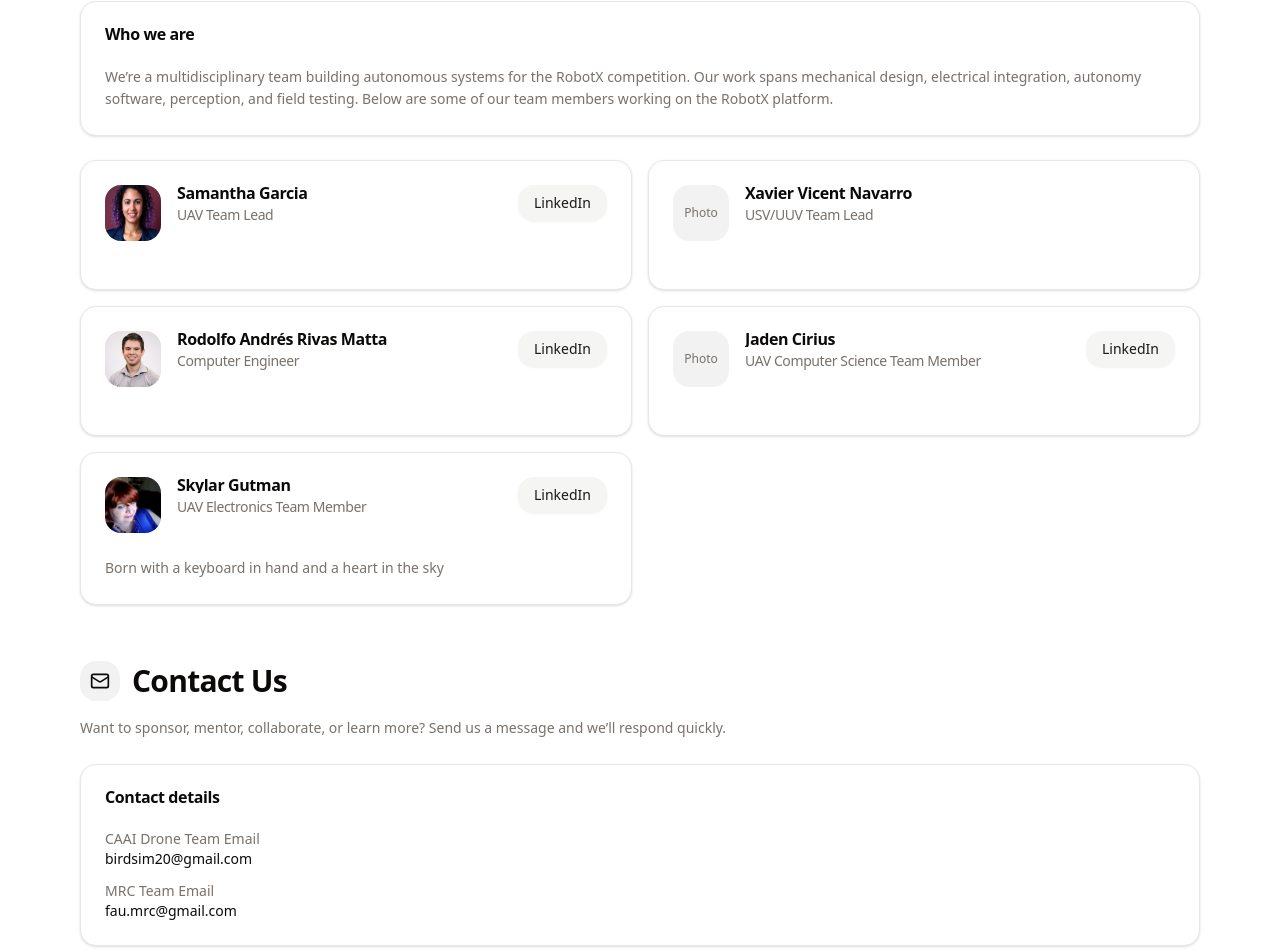
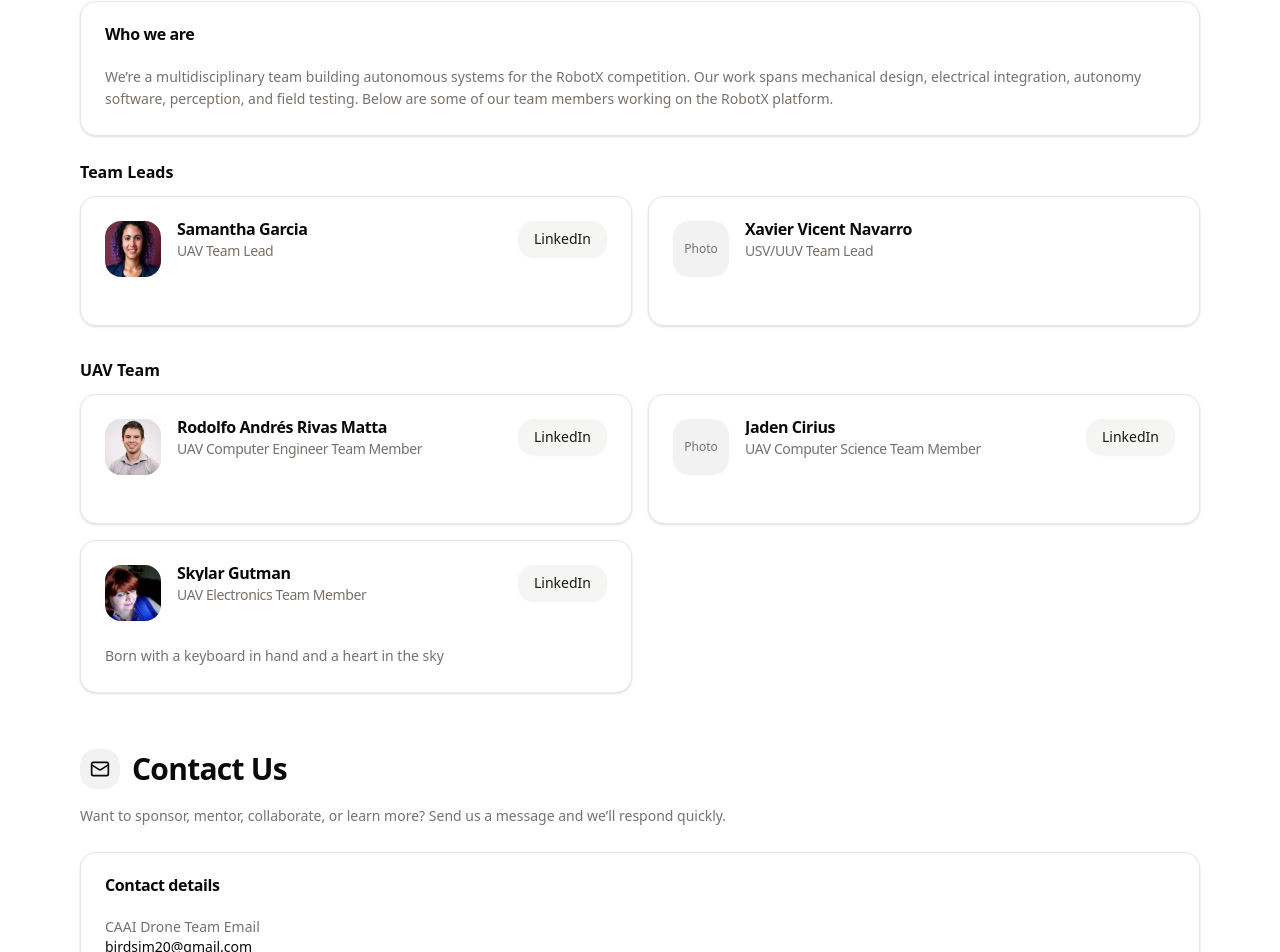
Before and after one commit to scruz10FAU/seabirdCode, a React (Vite) app in the folder robotx-site/: page / in a window 1280 px wide. Shown: the part 3074-4026 px from the top of the page. Built offline with nearby package versions, Linux system fonts and the light colour scheme.

Commit message:
Updated the website to have subtitles for the different teams.

```diff
--- a/robotx-site/src/App.jsx
+++ b/robotx-site/src/App.jsx
@@ -181,14 +181,44 @@ function MaterialsEditor() {
 function TeamEditor() {
   const team = members;
 
+
+  const groups = [
+    { label: "Team Leads", match: (role) => role.toLowerCase().includes("lead") },
+    { label: "UAV Team", match: (role) => role.toLowerCase().includes("uav") },
+    { label: "UUV / USV Team", match: (role) => role.toLowerCase().includes("uuv") || role.toLowerCase().includes("usv") },
+    { label: "Other Members", match: () => true }, // catch-all
+  ];
+
+
+  const assigned = new Set();
+  const grouped = groups.map((group) => {
+    const groupMembers = team.filter((m, idx) => {
+      if (assigned.has(idx)) return false;
+      if (group.match(m.role)) {
+        assigned.add(idx);
+        return true;
+      }
+      return false;
+    });
+    return { ...group, members: groupMembers };
+  });
+
   return (
+    <div className="space-y-8">
+      {grouped
+        .filter((g) => g.members.length > 0) // hide empty groups
+        .map((group) => (
+          <div key={group.label}>
+            {/* Subtitle */}
+            <h3 className="text-base font-semibold mb-3 text-foreground">
+              {group.label}
+            </h3>
+
             <div className="grid md:grid-cols-2 gap-4">
-      {team.map((m, idx) => (
+              {group.members.map((m, idx) => (
                 <Card key={idx} className="rounded-2xl">
                   <CardHeader>
                     <div className="flex items-start gap-4">
-
-              {/* Profile photo */}
                       <div className="h-14 w-14 rounded-2xl overflow-hidden bg-black/5 dark:bg-white/10 shrink-0">
                         {m.photo ? (
                           <img src={m.photo} alt={m.name} className="h-full w-full object-cover" />
@@ -198,8 +228,6 @@ function TeamEditor() {
                           </div>
                         )}
                       </div>
-
-              {/* Name and role */}
                       <div className="min-w-0 flex-1">
                         <CardTitle>
                           <div className="truncate">{m.name}</div>
@@ -208,8 +236,6 @@ function TeamEditor() {
                           </div>
                         </CardTitle>
                       </div>
-
-              {/* LinkedIn button */}
                       {m.linkedin && (
                         <Button asChild variant="secondary" className="rounded-2xl">
                           <a href={m.linkedin} target="_blank" rel="noreferrer">
@@ -217,16 +243,17 @@ function TeamEditor() {
                           </a>
                         </Button>
                       )}
-
                     </div>
                   </CardHeader>
-
                   <CardContent>
                     <p className="text-sm text-muted-foreground leading-relaxed">
                       {m.bio || ""}
                     </p>
                   </CardContent>
                 </Card>
+              ))}
+            </div>
+          </div>
         ))}
     </div>
   );
--- a/robotx-site/src/data/members.json
+++ b/robotx-site/src/data/members.json
@@ -15,7 +15,7 @@
   },
   {
     "name": "Rodolfo Andrés Rivas Matta",
-    "role": "Computer Engineer",
+    "role": "UAV Computer Engineer Team Member",
     "bio": "",
     "photo": "members/rodolfo.jpeg",
     "linkedin": "https://www.linkedin.com/in/rodolfomatta/"
```
Lines whose indentation alone changed are shown as unchanged.
